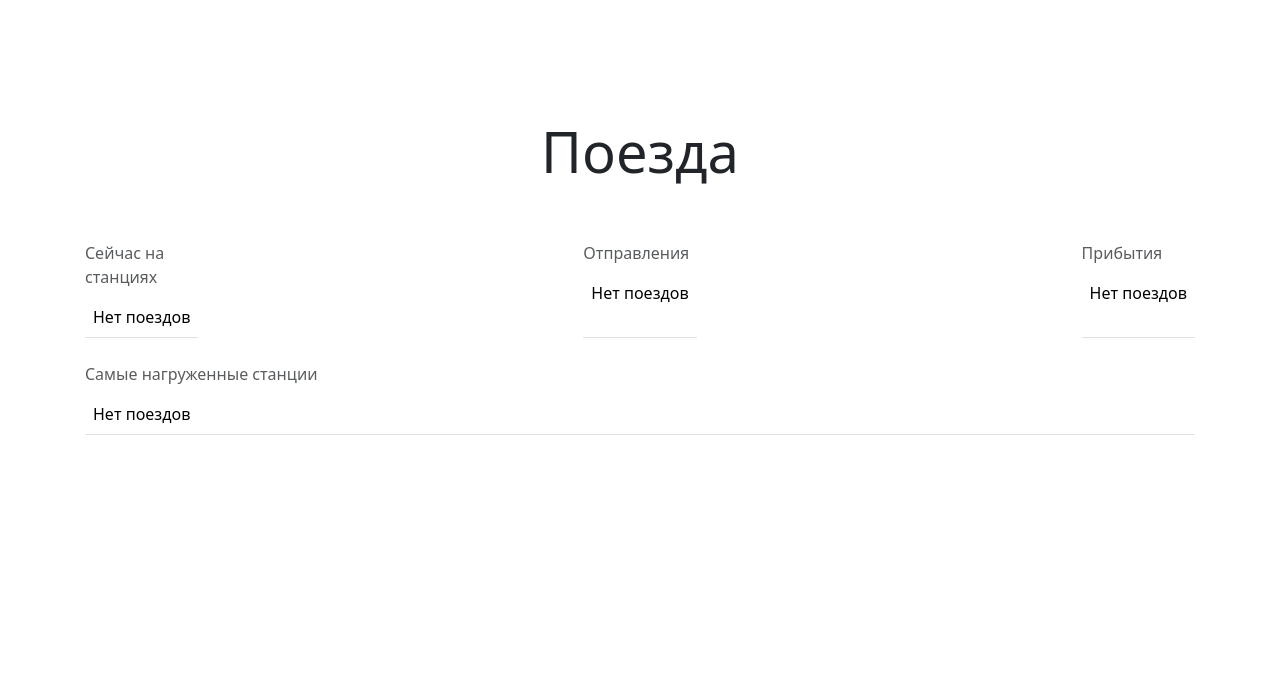
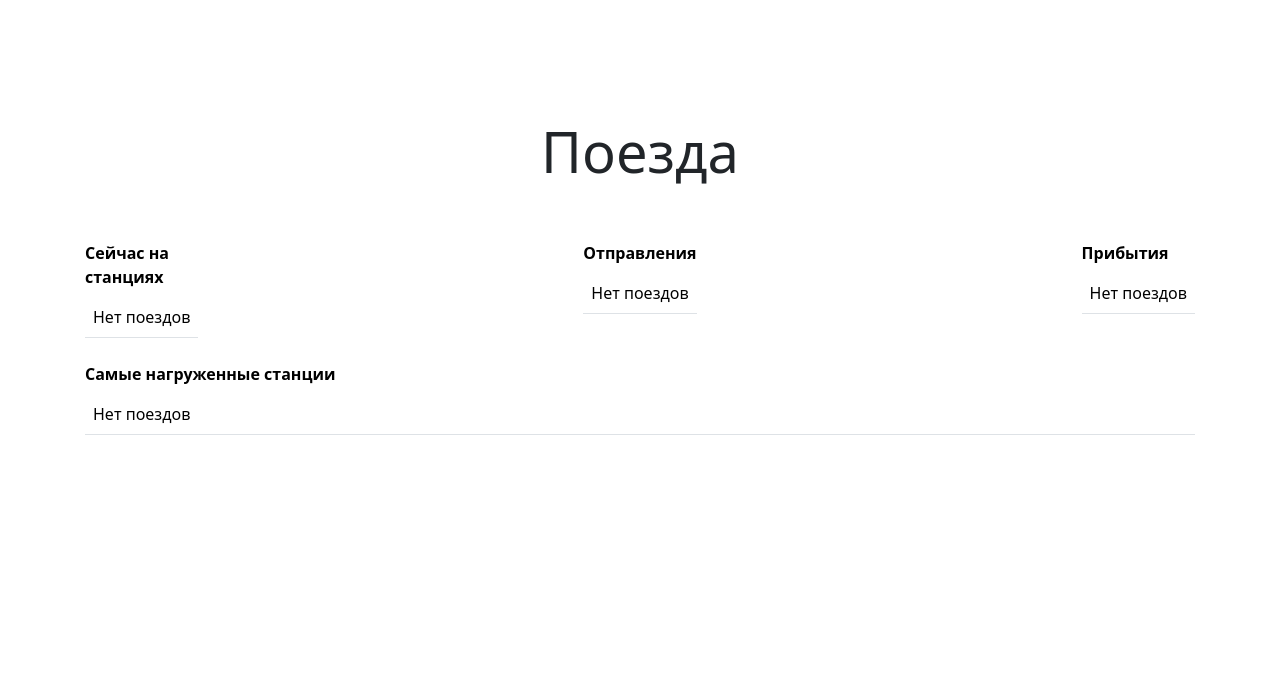
Before and after one commit to belych81/trains, a Yii app: template views/site/index.php in a window 1280 px wide. Shown: the top 691 px of the page. Run offline with PHP 8.4 and a stand-in for Yii, Linux system fonts and the light colour scheme; the template is opened without the code that fills it, so the values that code supplies are empty; some libraries are stand-ins or nearby versions.

Commit message:
stations count block

```diff
--- a/views/site/index.php
+++ b/views/site/index.php
@@ -15,7 +15,7 @@ $this->title = 'Поезда';
 
     <div class="body-content">
 
-        <div class="site-login">
+        <div class="schedule">
 
             <div class="row" id="trainSchedule">
                 <div id="currentTime"><?= Yii::$app->formatter->asTime('now', 'php:H:i') ?></div>
--- a/web/css/site.css
+++ b/web/css/site.css
@@ -98,11 +98,17 @@ caption {
 .schedule_tables {
     display: flex;
     justify-content: space-between;
+    flex-wrap: wrap;
     min-width: 300px;
     gap: 15px;
+    align-items: flex-start;
 }
 .schedule_tables .table {
     width: auto;
+}
+.schedule caption {
+    font-weight: 700;
+    color: black;
 }
 @media (max-width: 991px) {
     .schedule_tables {
```
